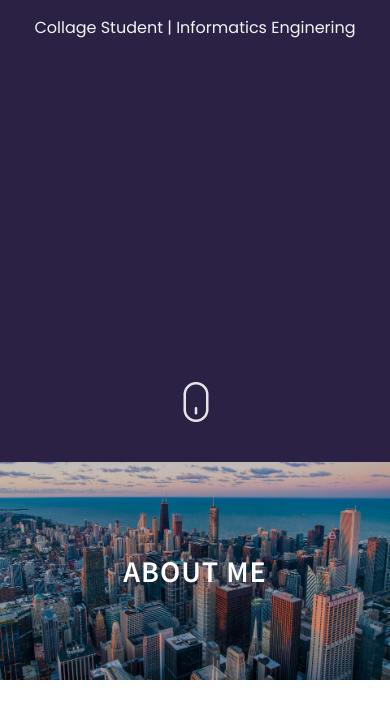
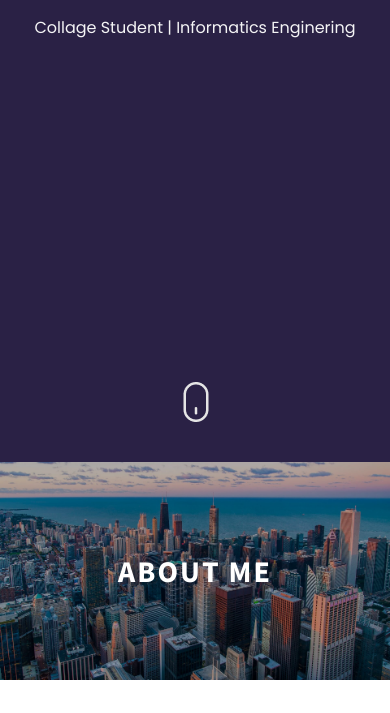
Before and after one commit to rzlwbo1/rzlwbo1.github.io, a website: page index.html in a window 390 px wide. Shown: the part 387-1100 px from the top of the page. Drawn offline with nearby package versions, Linux system fonts and the light colour scheme; some packages are replaced by stand-ins of ours; a script that the page names is missing.

Commit message:
remove parallax on mobile

```diff
--- a/bootstrap/style.scss
+++ b/bootstrap/style.scss
@@ -139,7 +139,7 @@ nav {
     content: "";
     width: 100%;
     height: 100%;
-    background-color: rgba(0, 0, 0, 0.219);
+    background-color: rgba(0, 0, 0, 0.3);
   }
 
   p {
@@ -149,10 +149,9 @@ nav {
     z-index: 2;
     text-align: center;
     font-size: 30px;
-    font-weight: 600;
+    font-weight: 700;
     color: #fff;
-    text-shadow: 0 6px 50px #2A2145;
-    letter-spacing: 1px;
+    letter-spacing: 2px;
     font-family: 'Source Sans pro', sans-serif;
   }
 }
@@ -215,7 +214,7 @@ nav {
   }
 
   p {
-    color: #C5B0F0;
+    color: #dbcaff;
     font-size: 16px;
     margin-top: 1rem;
   }
@@ -313,3 +312,20 @@ footer {
     transform: translateY(0);
   }
 }
+
+
+@media screen and (max-width: 575.98px){
+  .my-parallax {
+    height: 13.625rem;
+    background-image: url("../assets/images/paralax.jpg");
+    background-attachment: scroll;
+    background-repeat: no-repeat;
+    background-size: cover;
+    background-position: center;
+    position: relative;
+
+    p {
+      text-shadow: 0 6px 50px #2A2145;
+    }
+  }
+}
```
Also changed, not shown: bootstrap/style.css, 1 other file.
